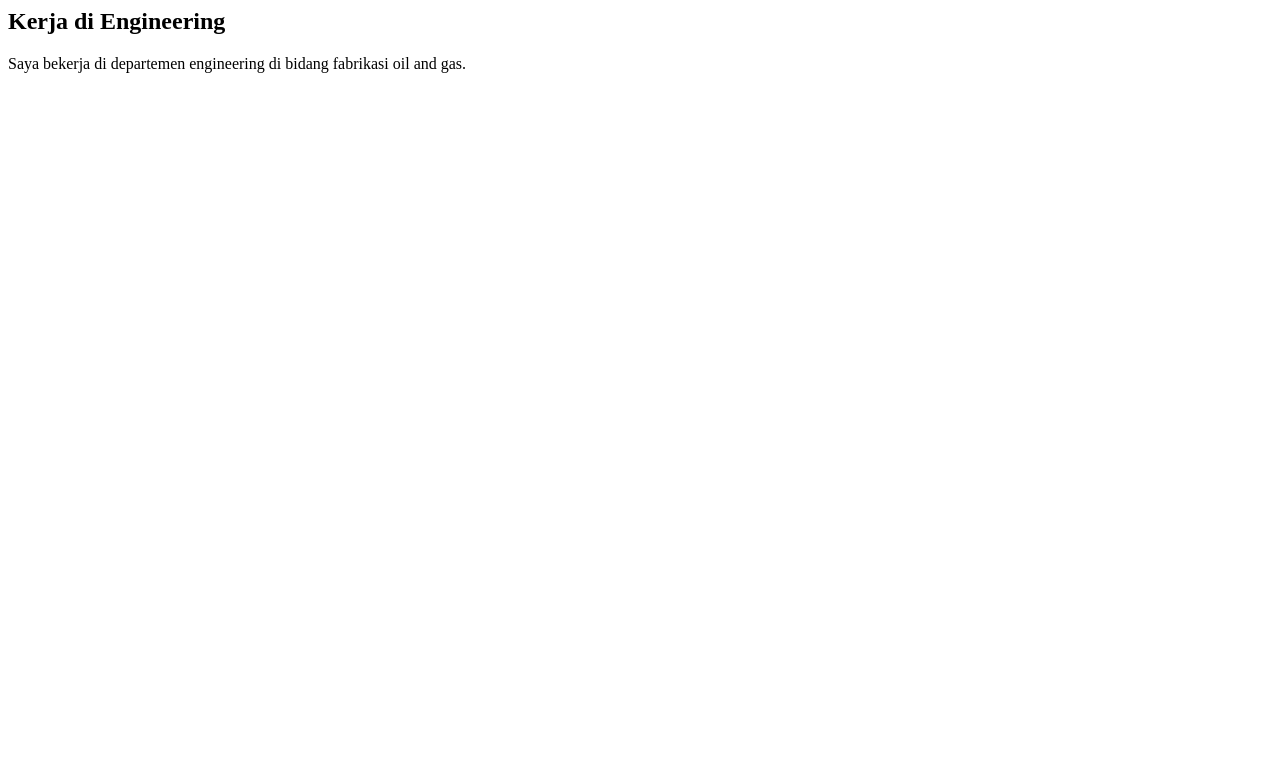
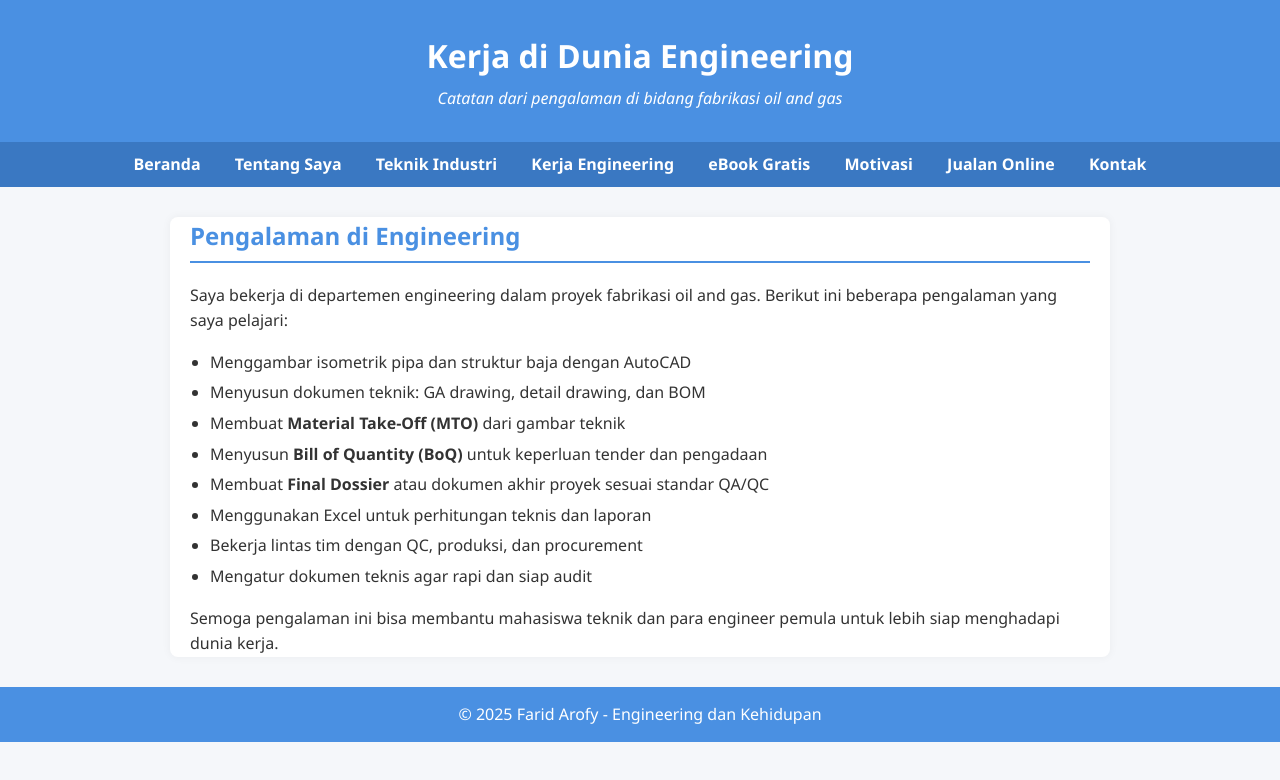
Before and after one commit to farid1031243/Website-Personal, a plain HTML site: page kerja.html in a window 1280 px wide. Drawn offline with Linux system fonts and the light colour scheme.

Commit message:
Update kerja.html

```diff
--- a/kerja.html
+++ b/kerja.html
@@ -1 +1,48 @@
-<main><h2>Kerja di Engineering</h2><p>Saya bekerja di departemen engineering di bidang fabrikasi oil and gas.</p></main>
+<!DOCTYPE html>
+<html lang="id">
+<head>
+  <meta charset="UTF-8">
+  <meta name="viewport" content="width=device-width, initial-scale=1.0">
+  <title>Pekerjaan Engineering - Farid Arofy</title>
+  <link rel="stylesheet" href="style.css">
+</head>
+<body>
+  <header>
+    <h1>Kerja di Dunia Engineering</h1>
+    <p>Catatan dari pengalaman di bidang fabrikasi oil and gas</p>
+  </header>
+
+  <nav>
+    <a href="index.html">Beranda</a>
+    <a href="tentang.html">Tentang Saya</a>
+    <a href="teknik.html">Teknik Industri</a>
+    <a href="kerja.html">Kerja Engineering</a>
+    <a href="ebook.html">eBook Gratis</a>
+    <a href="motivasi.html">Motivasi</a>
+    <a href="jualan.html">Jualan Online</a>
+    <a href="kontak.html">Kontak</a>
+  </nav>
+
+  <main>
+    <h2>Pengalaman di Engineering</h2>
+    <p>Saya bekerja di departemen engineering dalam proyek fabrikasi oil and gas. Berikut ini beberapa pengalaman yang saya pelajari:</p>
+
+    <ul>
+      <li>Menggambar isometrik pipa dan struktur baja dengan AutoCAD</li>
+      <li>Menyusun dokumen teknik: GA drawing, detail drawing, dan BOM</li>
+      <li>Membuat <strong>Material Take-Off (MTO)</strong> dari gambar teknik</li>
+      <li>Menyusun <strong>Bill of Quantity (BoQ)</strong> untuk keperluan tender dan pengadaan</li>
+      <li>Membuat <strong>Final Dossier</strong> atau dokumen akhir proyek sesuai standar QA/QC</li>
+      <li>Menggunakan Excel untuk perhitungan teknis dan laporan</li>
+      <li>Bekerja lintas tim dengan QC, produksi, dan procurement</li>
+      <li>Mengatur dokumen teknis agar rapi dan siap audit</li>
+    </ul>
+
+    <p>Semoga pengalaman ini bisa membantu mahasiswa teknik dan para engineer pemula untuk lebih siap menghadapi dunia kerja.</p>
+  </main>
+
+  <footer>
+    &copy; 2025 Farid Arofy - Engineering dan Kehidupan
+  </footer>
+</body>
+</html>
```
